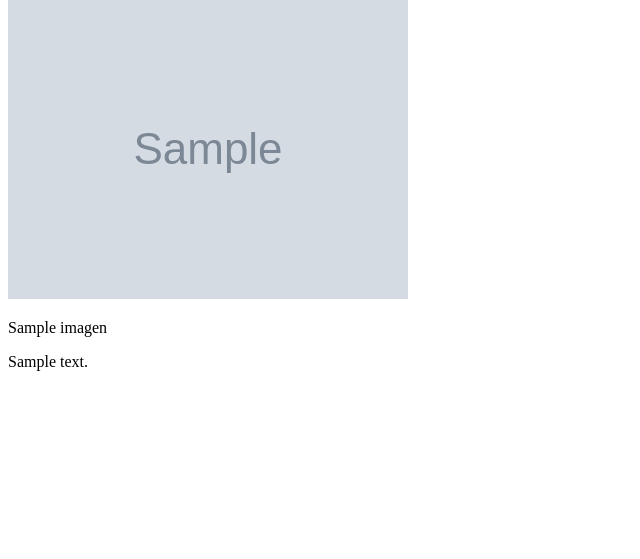
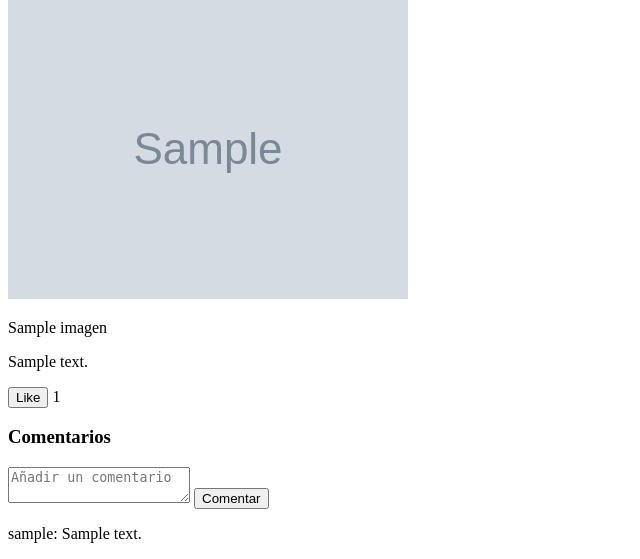
Before and after one commit to reivincitot/paginawebpleamar, a Django app: page /gallery_app/ in a window 1280 px wide. Shown: the part 298-857 px from the top of the page, without its empty margins (0-640 px from the left). Before the commit the page ends 669 px from the top, so only its background shows below. Run offline with Django 4.2, Linux system fonts and the light colour scheme; tables that the repository leaves empty hold one stand-in row (values such as "Sample post"); grey boxes marked "Sample" are stand-in pictures; parts of the project's set-up code (start-up, migrations or seed data) failed here and were passed over; some libraries are stand-ins or nearby versions.

Commit message:
Solucion de error que no mostraba el boton de like, ni la caja de comentarios, se soluciono el problema que no contaba la cantidad de likes en el archivo

```diff
--- a/webpleamar/gallery_app/models.py
+++ b/webpleamar/gallery_app/models.py
@@ -12,6 +12,9 @@ class Imagen(models.Model):
     def __str__(self):
         return self.titulo
 
+    def total_likes(self):
+        return self.Like.count()
+
 class Video(models.Model):
     usuario = models.ForeignKey(settings.AUTH_USER_MODEL, on_delete=models.CASCADE, default=1)  # Proporciona un valor predeterminado
     titulo = models.CharField(max_length=100)
@@ -21,6 +24,9 @@ class Video(models.Model):
 
     def __str__(self):
         return self.titulo
+
+    def total_likes(self):
+            return self.Like.count()
 
 class Comentario(models.Model):
     usuario = models.ForeignKey(settings.AUTH_USER_MODEL, on_delete=models.CASCADE, default=1)  # Proporciona un valor predeterminado
--- a/webpleamar/gallery_app/templates/gallery_app/gallery.html
+++ b/webpleamar/gallery_app/templates/gallery_app/gallery.html
@@ -3,7 +3,7 @@
 
 {% block content %}
 <!DOCTYPE html>
-<html lang="en">
+<html lang="es">
 <head>
     <meta charset="UTF-8">
     <meta name="viewport" content="width=device-width, initial-scale=1.0">
@@ -15,9 +15,7 @@
     <form action="" method="post" enctype="multipart/form-data">
         {% csrf_token %}
         {{ form.as_p }}
-        <button type="submit">
-            subir archivo
-        </button>
+        <button type="submit">Subir archivo</button>
     </form>
     {% endif %}
 
@@ -28,6 +26,28 @@
                 <img src="{{ imagen.archivo_imagen.url }}" alt="{{ imagen.titulo }}">
                 <p>{{ imagen.titulo }}</p>
                 <p>{{ imagen.descripcion }}</p>
+
+                <!-- Botón de like -->
+                <form action="{% url 'dar_like' 'imagen' imagen.id %}" method="post" class="like-form">
+                    {% csrf_token %}
+                    <button type="submit">Like</button>
+                    <span>{{ imagen.total_likes }}</span>
+                </form>
+
+                <!-- Formulario de comentarios -->
+                <h3>Comentarios</h3>
+                <form action="{% url 'agregar_comentario' 'imagen' imagen.id %}" method="post">
+                    {% csrf_token %}
+                    <textarea name="contenido" rows="2" placeholder="Añadir un comentario"></textarea>
+                    <button type="submit">Comentar</button>
+                </form>
+
+                <!-- Mostrar comentarios -->
+                <div class="comentarios">
+                    {% for comentario in imagen.comentarios.all %}
+                        <p>{{ comentario.usuario.username }}: {{ comentario.contenido }}</p>
+                    {% endfor %}
+                </div>
             </div>
         {% endfor %}
     </div>
--- a/webpleamar/gallery_app/views.py
+++ b/webpleamar/gallery_app/views.py
@@ -10,7 +10,7 @@ def gallery_view(request):
         form = ImagenForm(request.POST, request.FILES)
         if form.is_valid():
             form.save()
-            return redirect('gallery_app')
+            return redirect('gallery')
     else:
         form = ImagenForm()
         imagenes = Imagen.objects.all()
@@ -60,11 +60,13 @@ def agregar_comentario(request, tipo, id):
                 comentario.video = objeto
             else:
                 comentario.imagen = objeto
-                comentario.save()
-                return redirect("detalle", tipo=tipo, id=objeto.id)
-    else:
-        form = ComentarioForm()
-    return render(request, "gallery_aoo/agregar_comentario.html", {"form": form})
+            comentario.save()
+            return redirect('gallery')
+        else:
+            comentario.imagen = objeto
+        comentario.save()
+        return redirect('gallery')
+    return redirect('gallery')
 
 
 @login_required
@@ -81,7 +83,7 @@ def dar_like(request, tipo, id):
     )
     if not created:
         like.delete()
-    return JsonResponse({"likes_count": objeto.likes.count()})
+    return redirect('gallery')
 
 
 @login_required
```
